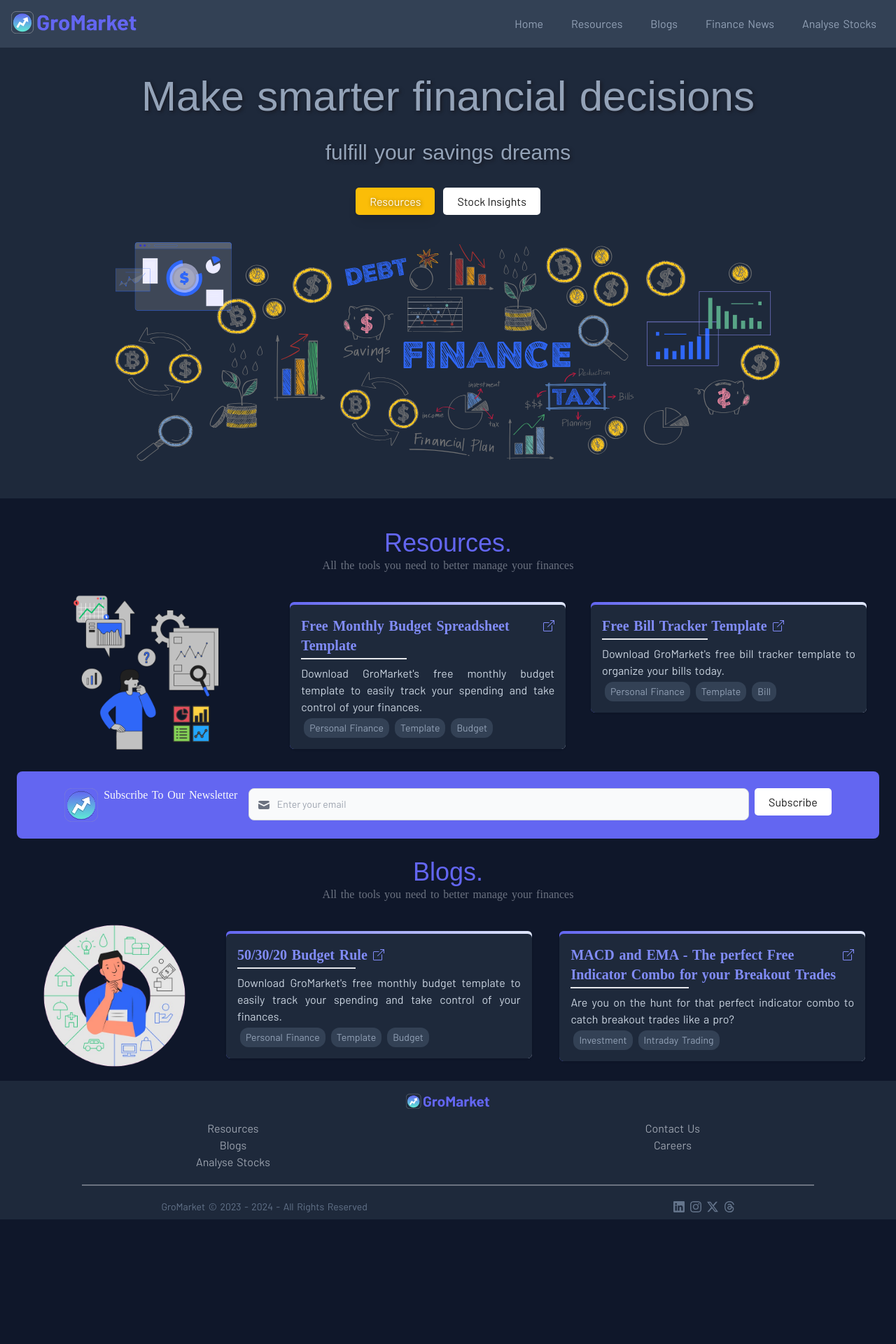
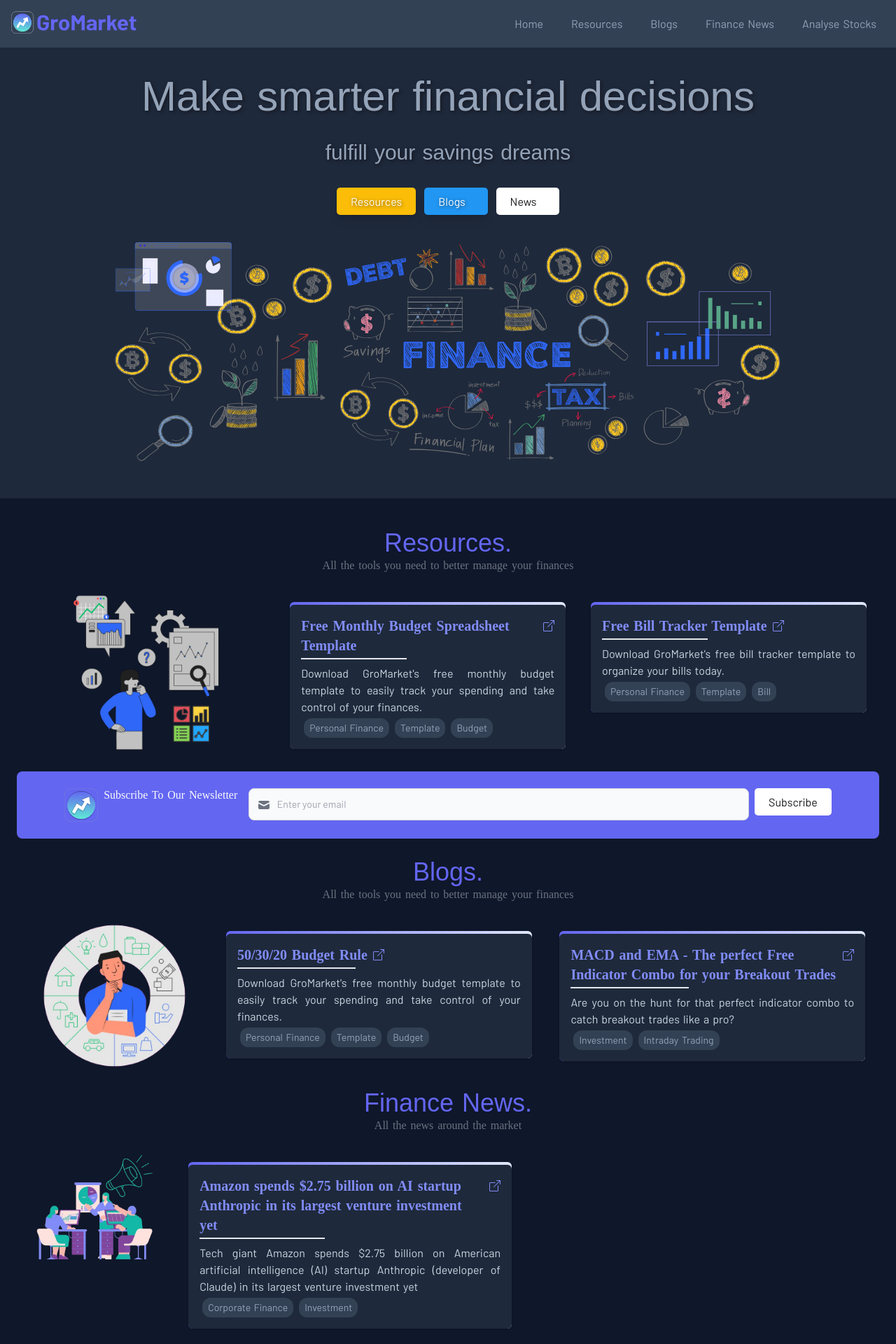
Before and after one commit to devkoustavdas/gromarket-website, a React (Vite) app: page / in a window 1280 px wide. Shown: the top 1920 px of the page at 70% size. Before the commit the page ends 1742 px from the top, so only its background shows below. Built offline with nearby package versions, Linux system fonts and the light colour scheme; a web font is replaced by a local one.

Commit message:
added news

```diff
--- a/src/App.jsx
+++ b/src/App.jsx
@@ -11,6 +11,7 @@ import Error from "./pages/Error";
 import Home from "./pages/Home";
 import Footer from './pages/Footer';
 import Blogs from './pages/Blogs';
+import News from './pages/News';
 import Careers from './pages/Careers';
 
 import BackToTop from './components/Html.jsx/BackToTop/BackToTop';
@@ -46,10 +47,11 @@ function App() {
         <Route path='/careers' element={<Careers />} />
 
         <Route path="/stocks/niftyfmcg" element={<NiftyFMCG />} />
-
         <Route path="/stocks/best-stocks-to-buy-for-short-term" element={<ShortTermStocks />} />
 
+        <Route path="/news" element={<News />} />
         <Route path="/news/amazon-spends-on-startup-anthropic-claude" element={<AmazonSpendsOnAnthropic />} />
+
 
         <Route path='*' element={<Error />} />
       </Routes>
--- a/src/News/NewsCode/NewsList.jsx
+++ b/src/News/NewsCode/NewsList.jsx
@@ -11,7 +11,7 @@ const NewsList = ({ type }) => {
     }
     return (
         <div className={cl}>
-            <BlogCard head="Amazon spends $2.75 billion on AI startup Anthropic in its largest venture investment yet" tag={["Corporate Finance", "Investment"]} body={"Tech giant Amazon spends $2.75 billion on American artificial intelligence (AI) startup Anthropic (developer of Claude) in its largest venture investment yet"} link={"/news/amazon-spends-2point7b-on-startup-anthropic-in-largest-venture-investment"} />
+            <BlogCard head="Amazon spends $2.75 billion on AI startup Anthropic in its largest venture investment yet" tag={["Corporate Finance", "Investment"]} body={"Tech giant Amazon spends $2.75 billion on American artificial intelligence (AI) startup Anthropic (developer of Claude) in its largest venture investment yet"} link={"/news/amazon-spends-on-startup-anthropic-claude"} />
         </div>
     )
 }
--- /dev/null
+++ b/src/News/NewsCode/NewsView.jsx
@@ -0,0 +1,19 @@
+import { getUrl } from "../../util";
+import NewsList from "./NewsList";
+import { Link } from "react-router-dom";
+
+const NewsView = () => {
+
+    return (
+        <section>
+            <h3 className="titleHead mt-7">Finance News.</h3>
+            <p className="text-center text-md font-sans text-gray-500 mb-7">All the news around the market</p>
+            <div className="flex flex-col md:flex-row">
+                <div><Link to={"/news"}><img className="scale-115 w-3/5 md:w-3/4 mx-auto select-none" src={getUrl("GroMarket-News-Page.png")} alt="GroMarket Finance News" /></Link></div>
+                <NewsList type={"full"} />
+            </div>
+        </section>
+    );
+}
+
+export default NewsView;
--- a/src/components/Home/GetStarted.jsx
+++ b/src/components/Home/GetStarted.jsx
@@ -1,5 +1,6 @@
 import ResourceView from "../../Resources/ResourceView";
 import BlogView from "../../Blogs/BlogView";
+import NewsView from "../../News/NewsCode/NewsView";
 import Subscribe from "../Html.jsx/Subscribe";
 
 const GetStarted = () => {
@@ -12,6 +13,8 @@ const GetStarted = () => {
 
       <BlogView />
 
+      <NewsView />
+
     </section>
   )
 }
--- a/src/components/Home/LandingHeader.jsx
+++ b/src/components/Home/LandingHeader.jsx
@@ -17,7 +17,8 @@ const LandingHeader = () => {
       <h2 className="text-3xl text-shadow lowercase">FULFILL YOUR SAVINGS DREAMS</h2>
       <div className="font-serif flex flex-row gap-3 justify-center">
         <Link to={"/resources"} onClick={() => handleTabClick("resources")}><Btn type="warning" text="Resources" /></Link>
-        <Link to={"/stocks"} onClick={() => handleTabClick("stocks")}><Btn type="blank" text="Stock Insights" /></Link>
+        <Link to={"/blogs"} onClick={() => handleTabClick("stocks")}><Btn type="neutral" text="Blogs" /></Link>
+        <Link to={"/news"} onClick={() => handleTabClick("news")}><Btn type="blank" text="News" /></Link>
       </div>
       <div className="w-full scale-110 lg:scale-100 mx-auto lg:w-4/5 ">
         <img src={getUrl("gromarket-homepage.svg")} alt="gromarket-homepage" className='select-none' />
--- /dev/null
+++ b/src/pages/News.jsx
@@ -0,0 +1,22 @@
+import Meta from '../components/Html.jsx/Meta';
+import NewsView from '../News/NewsCode/NewsView';
+
+const News = () => {
+    return (
+        <section className='min-h-1/2'>
+            <Meta
+                title={"Finance News from GroMarket"}
+                description={
+                    "Read GroMarket's free Finance News to easily track your spending and take control of your finances. GroMarket's budget spreadsheet template (available for Excel and Google Sheets) is designed to help organize your finances."
+                }
+                keyword={
+                    "finance, budget, budget template, excel budget, budget spreadsheet, savings, money, GroMarket"
+                }
+                link={"news"}
+            />
+            <NewsView />
+        </section>
+    );
+}
+
+export default News;
```
Also changed, not shown: src/assets/GroMarket-News-Page.png (added).
